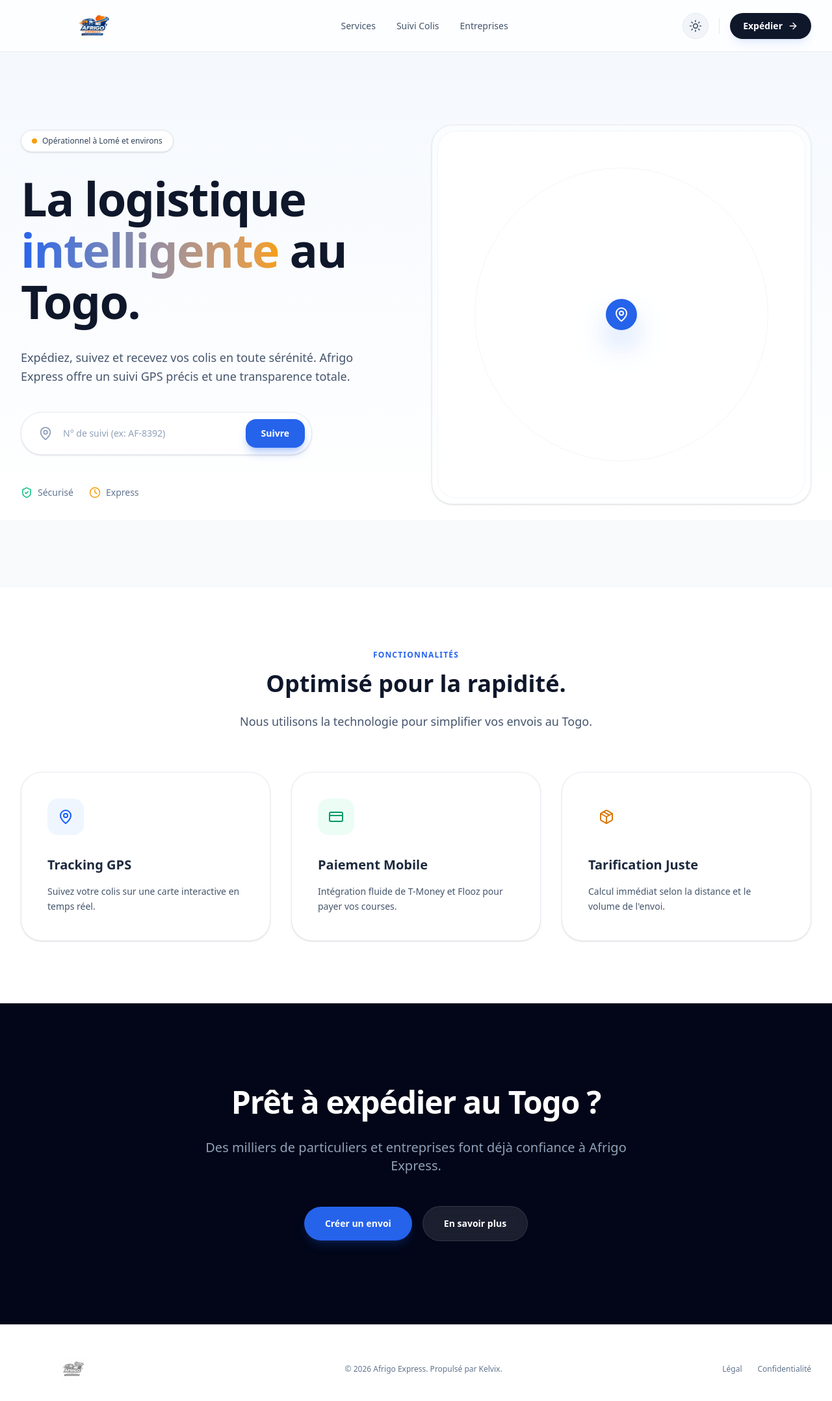
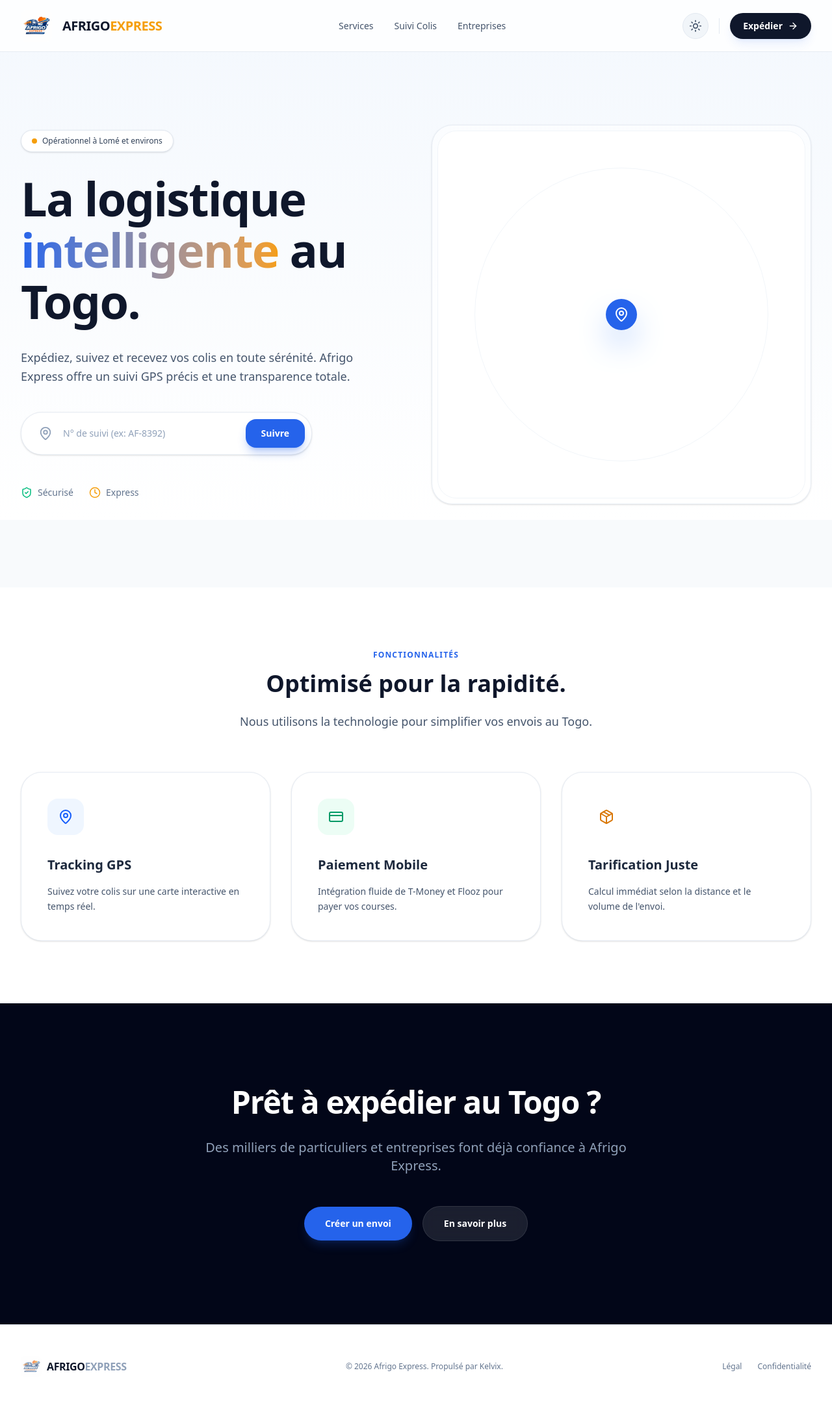
Before and after one commit to Riotlagrinta/afrigo-express, a Next.js app in the folder frontend/: page / in a window 1280 px wide. Shown: the top 2156 px of the page at 65% size. Built offline with nearby package versions, Linux system fonts and the light colour scheme.

Commit message:
style: restored site name text next to the logo icon

```diff
--- a/frontend/src/app/page.tsx
+++ b/frontend/src/app/page.tsx
@@ -24,17 +24,19 @@
       {/* Navbar */}
       <header className="fixed top-0 w-full z-50 glass-nav transition-all h-20 flex items-center">
         <div className="max-w-7xl mx-auto px-4 sm:px-6 lg:px-8 w-full flex items-center justify-between">
-          <Link href="/" className="flex items-center gap-3 group">
-            <div className="relative w-56 h-14 transition-transform duration-300 group-hover:scale-105">
-              {/* Votre logo personnalisé ici */}
+          <Link href="/" className="flex items-center gap-4 group">
+            <div className="relative w-12 h-12 transition-transform duration-300 group-hover:scale-110">
               <Image
                 src="/brand/logo.jpeg"
                 alt="Afrigo Express Logo"
                 fill
-                className="object-contain dark:brightness-110"
+                className="object-contain rounded-lg"
                 priority
               />
             </div>
+            <span className="font-bold text-xl tracking-tight text-slate-900 dark:text-white">
+              AFRIGO<span className="text-accent-500">EXPRESS</span>
+            </span>
           </Link>
 
           <nav className="hidden md:flex items-center gap-8 font-medium text-sm text-slate-600 dark:text-slate-400">
@@ -201,13 +203,18 @@
       {/* Footer */}
       <footer className="bg-white dark:bg-slate-950 py-12 border-t border-slate-200 dark:border-slate-800">
         <div className="max-w-7xl mx-auto px-4 sm:px-6 lg:px-8 flex flex-col md:flex-row items-center justify-between gap-6">
-          <Link href="/" className="relative w-40 h-10">
-            <Image
-              src="/brand/logo.jpeg"
-              alt="Afrigo Express Logo"
-              fill
-              className="object-contain grayscale opacity-60 hover:grayscale-0 hover:opacity-100 transition-all dark:brightness-200"
-            />
+          <Link href="/" className="flex items-center gap-2 group">
+            <div className="relative w-8 h-8 opacity-60 group-hover:opacity-100 transition-all">
+              <Image
+                src="/brand/logo.jpeg"
+                alt="Afrigo Express Logo"
+                fill
+                className="object-contain rounded-md"
+              />
+            </div>
+            <span className="font-bold tracking-tight text-slate-900 dark:text-white">
+              AFRIGO<span className="text-slate-400 dark:text-slate-600">EXPRESS</span>
+            </span>
           </Link>
           <p className="text-xs font-medium text-slate-500">
             © {new Date().getFullYear()} Afrigo Express. Propulsé par Kelvix.
```
